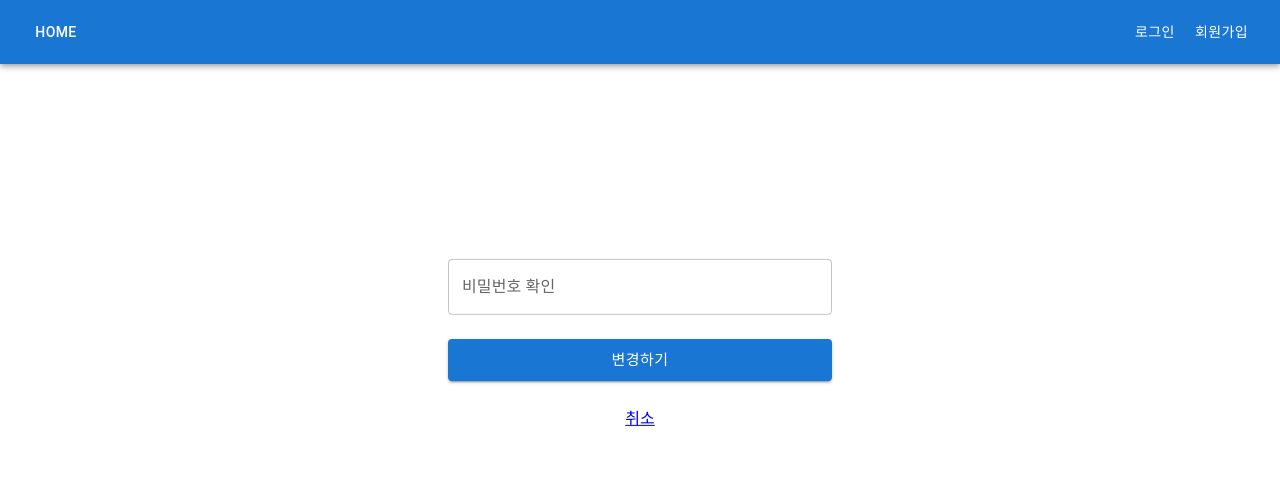
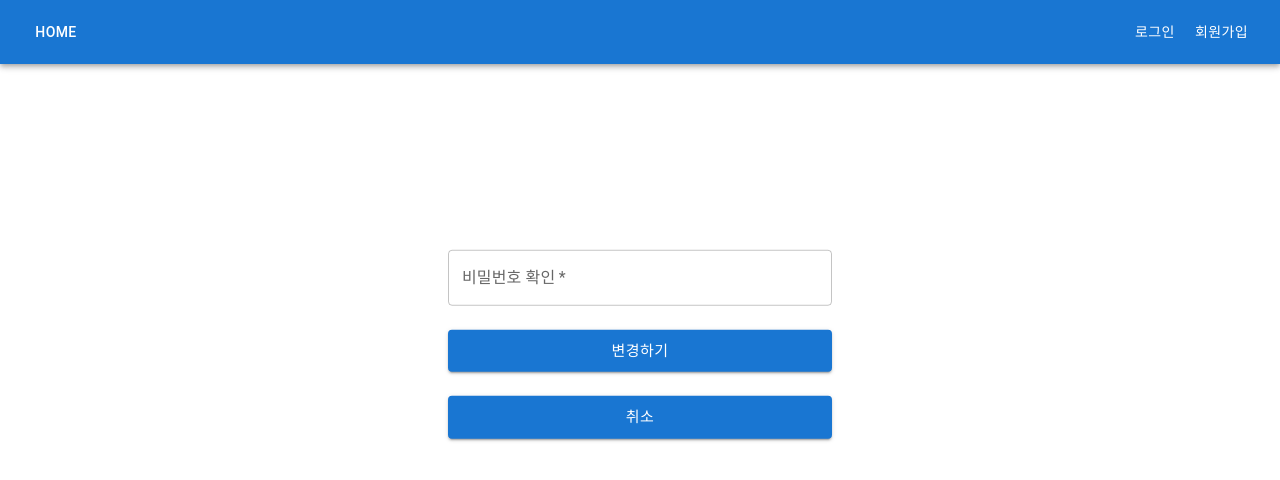
Before and after one commit to HanSeongJun/Our_Spring_Project, a React (Create React App) app in the folder src/main/frontend/: page /user/editUser in a window 1280 px wide. Shown: the top 480 px of the page. Built offline with nearby package versions, Linux system fonts and the light colour scheme; no server answers.

Commit message:
회원수정 폼 리팩토링 REFACTOR EditUser.js

```diff
--- a/src/main/frontend/src/components/User/EditUser.js
+++ b/src/main/frontend/src/components/User/EditUser.js
@@ -60,16 +60,18 @@ export default function EditUser() {
             <div className="containerWrapper">
                 <Container>
                     <Box className="form">
-                        {user ? <TextField id="username" label="아이디" className="input" defaultValue={user.username} /> : null}
-                        {user ? <TextField id="password" label="비밀번호" type="password" className="input" defaultValue={user.password} /> : null}
-                        <TextField id="confirmPassword" label="비밀번호 확인" type="password" className="input"/>
-                        {user ? <TextField id="nickname" label="닉네임" className="input" defaultValue={user.nickname} /> : null}
-                        {user ? <TextField label="이메일" className="input" disabled defaultValue={user.email} /> : null}
+                        {user ? <TextField id="username" label="아이디" type="text" defaultValue={user.username} className="input" required/> : null}
+                        {user ? <TextField id="password" label="비밀번호" type="password" defaultValue={user.password} className="input" required/> : null}
+                        <TextField id="confirmPassword" label="비밀번호 확인" type="password" className="input" required/>
+                        {user ? <TextField id="nickname" label="닉네임" type="text" defaultValue={user.nickname} className="input" required/> : null}
+                        {user ? <TextField label="이메일" type="text" defaultValue={user.email} className="input" disabled/> : null}
                         <Button variant="contained" size="large" className="button" onClick={handleSubmit}>
                             변경하기
                         </Button>
-                        <Link to="/user/myPage" className="link">
-                            취소
+                        <Link to="/user/myPage" className="button">
+                            <Button variant="contained" size="large" className="button">
+                                취소
+                            </Button>
                         </Link>
                     </Box>
                 </Container>
```
